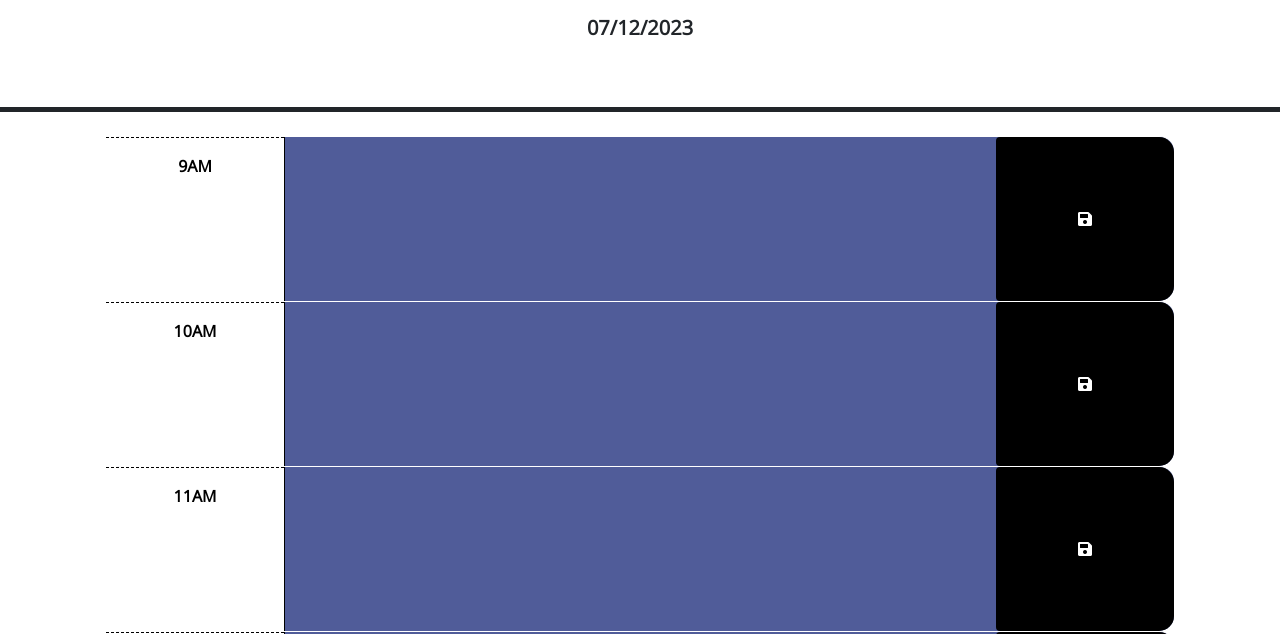
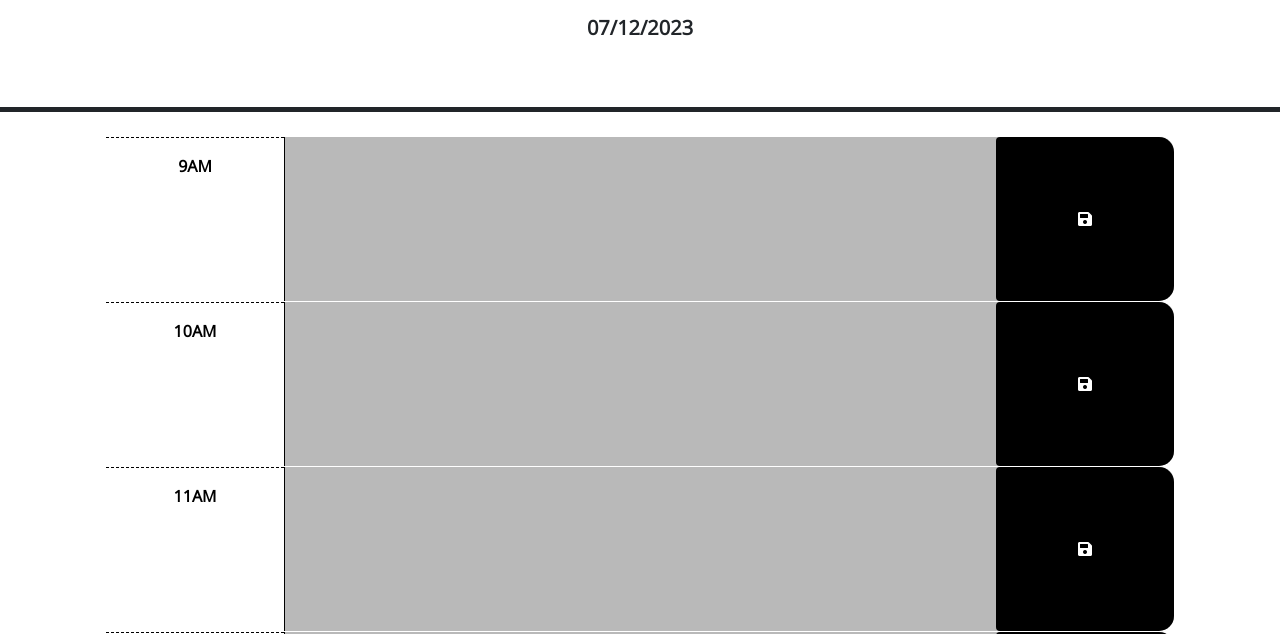
Before and after one commit to virginiafreitas/workday-schedule, a plain HTML site: page index.html in a window 1280 px wide. Shown: the part 166-800 px from the top of the page. Drawn offline with nearby package versions, Linux system fonts and the light colour scheme.

Commit message:
adjusted past and future hours style to look better at different times of the day

```diff
--- a/assets/script.js
+++ b/assets/script.js
@@ -10,14 +10,14 @@ $(function () {
   for (var i=9; i<18; i++) {
     //apply the past, present, or future class to each time block by comparing the time block to the current hour in an if statement.
     if (currentTime < i) {
-      $("#hour-" + i).addClass("past"); //$("hour-" + i) is equivalent to document.querySelector("#hour-" + i)
+      $("#hour-" + i).addClass("future"); //$("hour-" + i) is equivalent to document.querySelector("#hour-" + i)
     } else if (currentTime === i) {
-      $("#hour-" + i).removeClass("past"); //removes the existing class "pass" from the element of that id attribute in the html
+      $("#hour-" + i).removeClass("future"); //removes the existing class "future" from the element of that id attribute in the html
       $("#hour-" + i).addClass("present"); //adds the class "present" from the element of that id attribute in the html
     } else {
-      $("#hour-" + i).removeClass("past");
+      $("#hour-" + i).removeClass("future");
       $("#hour-" + i).removeClass("present");
-      $("#hour-" + i).addClass("future");
+      $("#hour-" + i).addClass("past");
     }
   }
 
--- a/assets/style.css
+++ b/assets/style.css
@@ -40,7 +40,7 @@ textarea {
 }
 
 .past {
-  background-color: #d3d3d380;
+  background-color: #74747480;
   color: white;
 }
 
```
